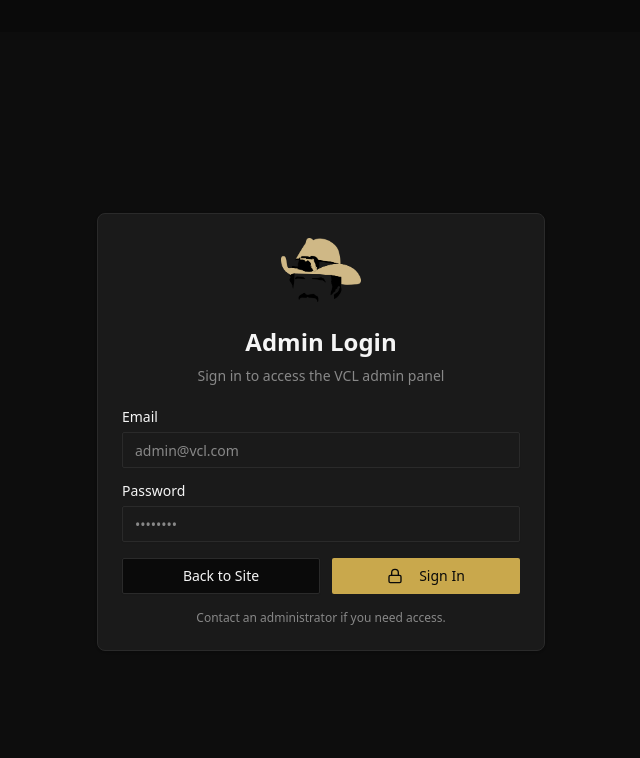
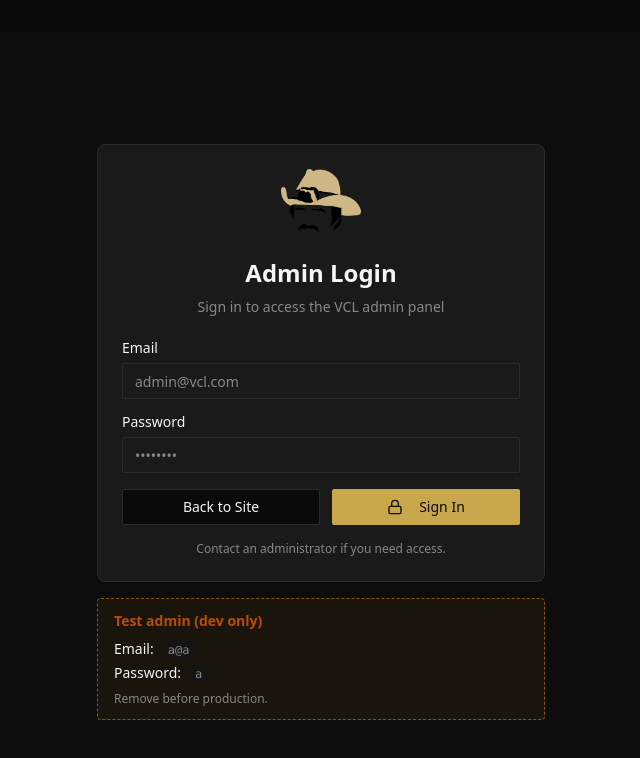
Before and after one commit to GeorgeCorbin/vcl-website, a Next.js app: page /admin/login in a window 1280 px wide. Shown: the top 758 px of the page, without its empty margins (319-959 px from the left). Built offline with nearby package versions, Linux system fonts and the light colour scheme.

Commit message:
Enhanced image upload handling by introducing a custom upload directory configuration in the README, refactoring upload logic to utilize dynamic paths, and implementing a new route for serving uploaded images. Added development credentials display for easier testing in the admin login page.

```diff
--- a/src/app/admin/articles/actions.ts
+++ b/src/app/admin/articles/actions.ts
@@ -6,8 +6,8 @@ import slugify from "slugify";
 import prisma from "@/lib/db";
 import { uploadFile } from "@/lib/upload";
 import { ArticleStatus } from "@prisma/client";
-import { join } from "path";
 import { readdir } from "fs/promises";
+import { getUploadDirectory, getUploadUrl } from "@/lib/upload-path";
 
 const slugifyInput = (value: string) =>
   slugify(value, {
@@ -164,12 +164,12 @@ export async function uploadImageAction(formData: FormData): Promise<{ path?: st
 
 export async function getUploadedImages(): Promise<string[]> {
   try {
-    const uploadDir = join(process.cwd(), "public/uploads");
+    const uploadDir = getUploadDirectory();
     const files = await readdir(uploadDir);
     const imageExtensions = [".jpg", ".jpeg", ".png", ".gif", ".webp", ".svg"];
     return files
       .filter((file) => imageExtensions.some((ext) => file.toLowerCase().endsWith(ext)))
-      .map((file) => `/uploads/${file}`);
+      .map((file) => getUploadUrl(file));
   } catch {
     return [];
   }
--- a/src/app/admin/login/page.tsx
+++ b/src/app/admin/login/page.tsx
@@ -9,6 +9,9 @@ import { Input } from "@/components/ui/input";
 import { Label } from "@/components/ui/label";
 import { Lock } from "lucide-react";
 import Image from "next/image";
+
+const DEV_ADMIN_EMAIL = "a@a";
+const DEV_ADMIN_PASSWORD = "a";
 
 export default function AdminLoginPage() {
   const router = useRouter();
@@ -24,7 +27,7 @@ export default function AdminLoginPage() {
 
     // TODO: Replace with actual authentication
     // For now, using a simple check - replace with NextAuth or similar
-    if (email === "a@a" && password === "a") {
+    if (email === DEV_ADMIN_EMAIL && password === DEV_ADMIN_PASSWORD) {
       // Set a simple session cookie (replace with proper auth)
       document.cookie = "vcl_admin_session=authenticated; path=/; max-age=86400";
       router.push("/admin");
@@ -36,7 +39,7 @@ export default function AdminLoginPage() {
   };
 
   return (
-    <div className="min-h-screen flex items-center justify-center bg-muted/30 px-4">
+    <div className="min-h-screen flex flex-col items-center justify-center gap-4 bg-muted/30 px-4 py-8">
       <Card className="w-full max-w-md">
         <CardHeader className="text-center">
           <div className="flex justify-center mb-4">
@@ -103,6 +106,27 @@ export default function AdminLoginPage() {
           </p>
         </CardContent>
       </Card>
+
+      {process.env.NODE_ENV === "development" && (
+        <div className="w-full max-w-md rounded-lg border border-dashed border-amber-500/50 bg-amber-500/5 px-4 py-3 text-sm">
+          <p className="font-semibold text-amber-700 dark:text-amber-400">Test admin (dev only)</p>
+          <dl className="mt-2 space-y-1 text-muted-foreground">
+            <div className="flex gap-2">
+              <dt className="shrink-0 font-medium text-foreground">Email:</dt>
+              <dd>
+                <code className="rounded bg-muted px-1.5 py-0.5 text-xs">{DEV_ADMIN_EMAIL}</code>
+              </dd>
+            </div>
+            <div className="flex gap-2">
+              <dt className="shrink-0 font-medium text-foreground">Password:</dt>
+              <dd>
+                <code className="rounded bg-muted px-1.5 py-0.5 text-xs">{DEV_ADMIN_PASSWORD}</code>
+              </dd>
+            </div>
+          </dl>
+          <p className="mt-2 text-xs text-muted-foreground">Remove before production.</p>
+        </div>
+      )}
     </div>
   );
 }
--- /dev/null
+++ b/src/app/uploads/[...path]/route.ts
@@ -0,0 +1,45 @@
+import { readFile, stat } from "fs/promises";
+import { join } from "path";
+import { getUploadDirectory } from "@/lib/upload-path";
+
+const CONTENT_TYPES: Record<string, string> = {
+  jpg: "image/jpeg",
+  jpeg: "image/jpeg",
+  png: "image/png",
+  gif: "image/gif",
+  webp: "image/webp",
+  svg: "image/svg+xml",
+};
+
+export async function GET(
+  _request: Request,
+  { params }: { params: Promise<{ path: string[] }> }
+) {
+  const { path } = await params;
+  if (path.length !== 1 || path[0].includes("..")) {
+    return new Response("Not found", { status: 404 });
+  }
+
+  const filename = path[0];
+  const filePath = join(getUploadDirectory(), filename);
+
+  try {
+    const fileStat = await stat(filePath);
+    if (!fileStat.isFile()) {
+      return new Response("Not found", { status: 404 });
+    }
+
+    const buffer = await readFile(filePath);
+    const ext = filename.split(".").pop()?.toLowerCase() ?? "";
+    const contentType = CONTENT_TYPES[ext] ?? "application/octet-stream";
+
+    return new Response(buffer, {
+      headers: {
+        "Content-Type": contentType,
+        "Cache-Control": "public, max-age=31536000, immutable",
+      },
+    });
+  } catch {
+    return new Response("Not found", { status: 404 });
+  }
+}
--- /dev/null
+++ b/src/lib/upload-path.ts
@@ -0,0 +1,9 @@
+import { join } from "path";
+
+export function getUploadDirectory() {
+  return process.env.UPLOAD_DIR ?? join(process.cwd(), "public/uploads");
+}
+
+export function getUploadUrl(filename: string) {
+  return `/uploads/${filename}`;
+}
--- a/src/lib/upload.ts
+++ b/src/lib/upload.ts
@@ -2,6 +2,7 @@
 
 import { mkdir, writeFile } from "fs/promises";
 import { join } from "path";
+import { getUploadDirectory, getUploadUrl } from "@/lib/upload-path";
 
 const MAX_FILE_SIZE = 25 * 1024 * 1024; // 25MB
 
@@ -16,10 +17,10 @@ export async function uploadFile(file: File | null): Promise<string | null> {
   const buffer = Buffer.from(bytes);
   const sanitizedName = file.name.replace(/[^a-zA-Z0-9._-]/g, "");
   const filename = `${Date.now()}-${sanitizedName || "upload"}`;
-  const uploadDir = join(process.cwd(), "public/uploads");
+  const uploadDir = getUploadDirectory();
 
   await mkdir(uploadDir, { recursive: true });
   await writeFile(join(uploadDir, filename), buffer);
 
-  return `/uploads/${filename}`;
+  return getUploadUrl(filename);
 }
```
Also changed, not shown: 1 other file (tests, documents, lock files or other folders).
